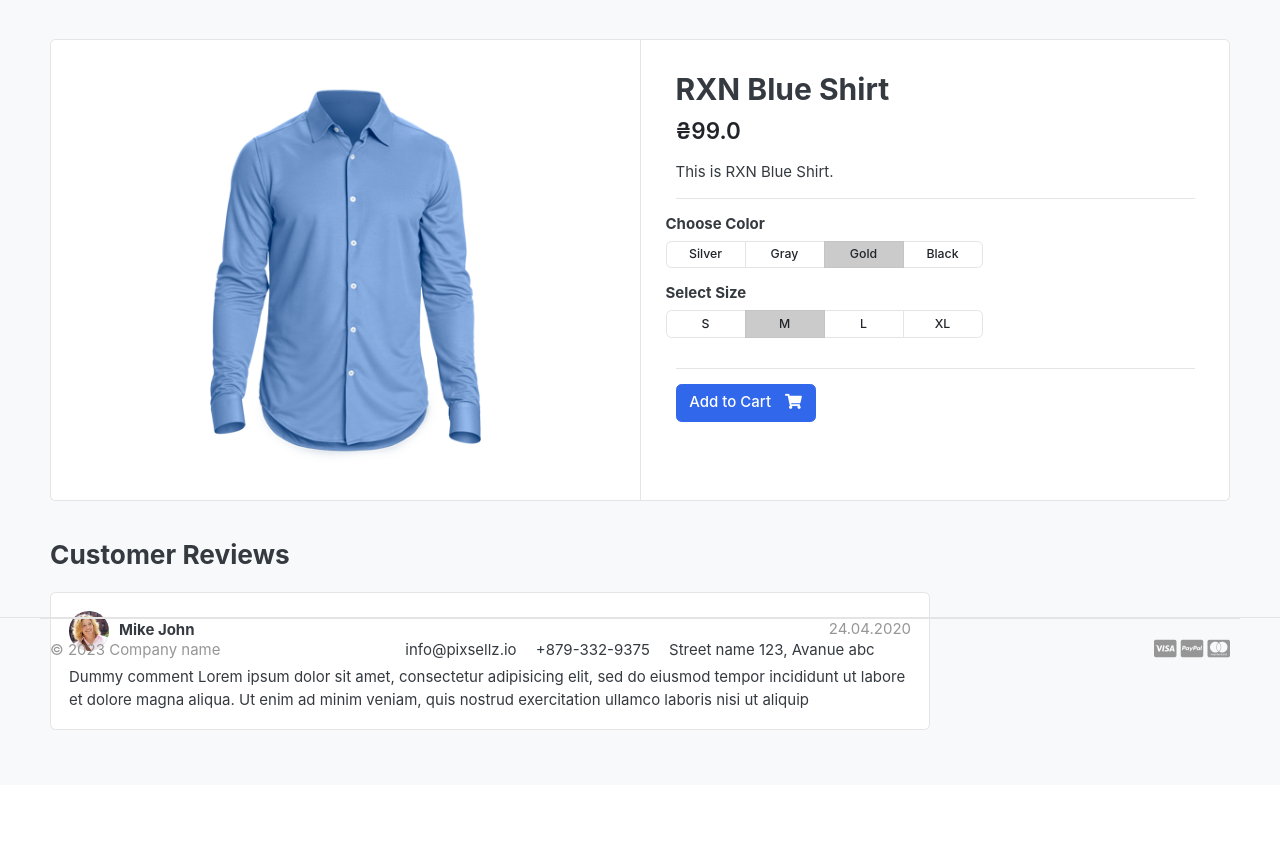
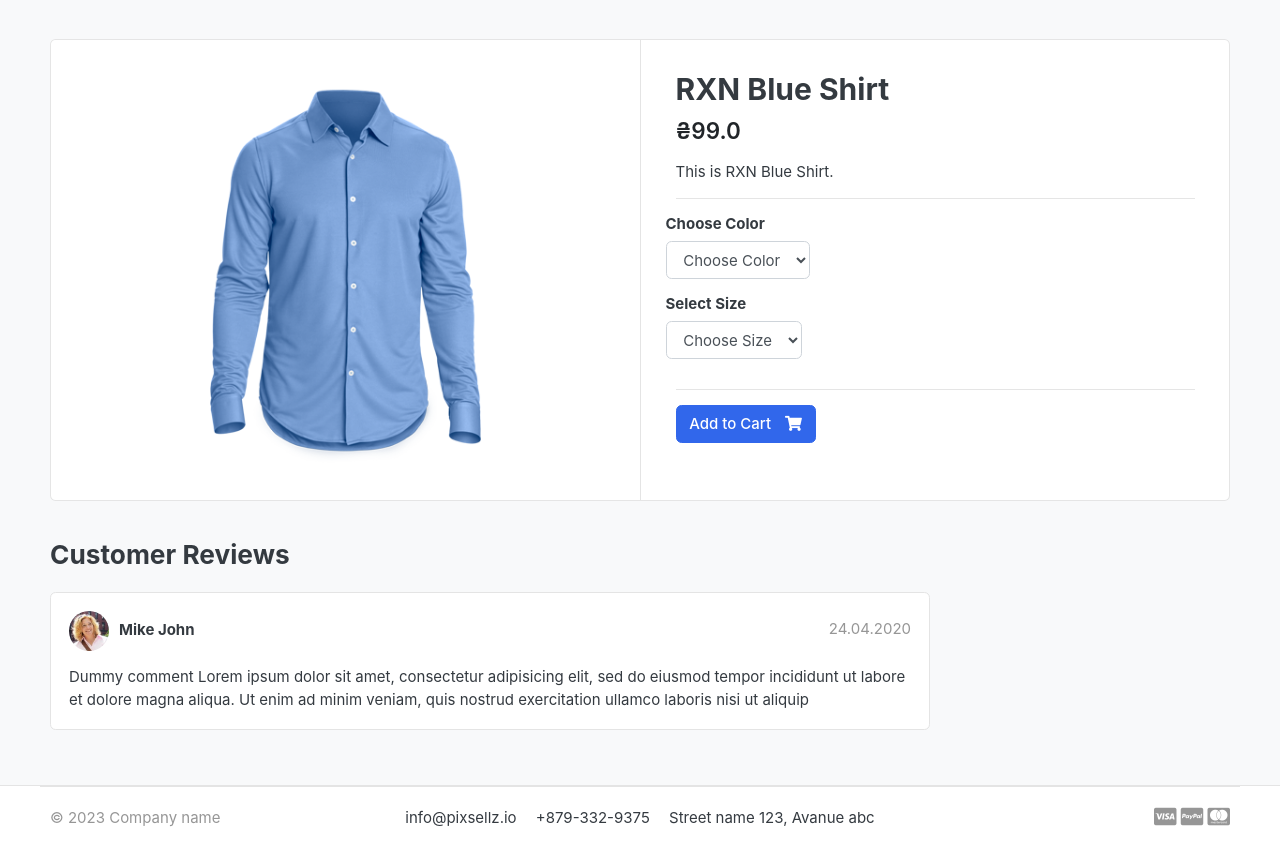
Before and after one commit to ilkravchenko/GreatKart-Ecommerce, a Django app: a page that uses templates/includes/footer.html in a window 1280 px wide. Shown: the part 119-969 px from the top of the page. Before the commit the page ends 849 px from the top, so only its background shows below. Run offline with Django 4.2, Linux system fonts and the light colour scheme; data comes from the database, SQL or seed files in the repository; both versions use the stored data as it was after the commit; some libraries are stand-ins or nearby versions; some web fonts are replaced.

Commit message:
Create Variation Model for Products and make it functional

```diff
--- a/carts/models.py
+++ b/carts/models.py
@@ -1,5 +1,5 @@
 from django.db import models
-from store.models import Product
+from store.models import Product, Variation
 
 # Create your models here.
 class Cart(models.Model):
@@ -13,6 +13,7 @@ class Cart(models.Model):
 
 class CartItem(models.Model):
     product = models.ForeignKey(Product, on_delete=models.CASCADE)
+    variations = models.ManyToManyField(Variation, blank=True)
     cart = models.ForeignKey(Cart, on_delete=models.CASCADE)
     quantity = models.IntegerField()
     is_active = models.BooleanField(default=True)
@@ -23,4 +24,4 @@ class CartItem(models.Model):
 
 
     def __str__(self):
-        return self.product
+        return self.product.product_name
--- a/carts/views.py
+++ b/carts/views.py
@@ -1,6 +1,6 @@
 from django.shortcuts import render, redirect, get_object_or_404
 from .models import Cart, CartItem
-from store.models import Product
+from store.models import Product, Variation
 from django.core.exceptions import ObjectDoesNotExist
 
 # Create your views here.
@@ -15,6 +15,20 @@ def _cart_id(request):
 
 def add_cart(request, product_id):
     product = Product.objects.get(id=product_id) # get the product
+    product_variation = []
+
+    if request.method == 'POST':
+        for item in request.POST:
+            key = item
+            value = request.POST[key]
+
+            try:
+                variation = Variation.objects.get(product=product, variation_category__iexact=key, variation_value__iexact=value)
+                product_variation.append(variation)
+            except:
+                pass
+
+
     try:
         cart = Cart.objects.get(cart_id=_cart_id(request)) # get the cart using the cart_id present in the session
     except Cart.DoesNotExist:
--- a/store/models.py
+++ b/store/models.py
@@ -22,3 +22,32 @@ class Product(models.Model):
 
     def __str__(self):
         return self.product_name
+
+
+variation_category_choice = (
+    ('color', 'color'),
+    ('size', 'size'),
+)
+
+
+class VariationManager(models.Manager):
+    def colors(self):
+        return super(VariationManager, self).filter(variation_category='color', is_active=True)
+
+    def sizes(self):
+        return super(VariationManager, self).filter(variation_category='size', is_active=True)
+
+
+class Variation(models.Model):
+    product = models.ForeignKey(Product, on_delete=models.CASCADE)
+    variation_category = models.CharField(max_length=100, choices=variation_category_choice)
+    variation_value = models.CharField(max_length=100)
+    is_active = models.BooleanField(default=True)
+    created_date = models.DateTimeField(auto_now=True)
+
+
+    objects = VariationManager()
+
+
+    def __str__(self):
+        return self.variation_value
--- a/store/templates/store/product_detail.html
+++ b/store/templates/store/product_detail.html
@@ -19,6 +19,9 @@
     </article> <!-- gallery-wrap .end// -->
             </aside>
             <main class="col-md-6 border-left">
+
+    <form action="{% url 'add_cart' single_product.id %}" method="POST">
+        {% csrf_token %}
         <article class="content-body">
 
         <h2 class="title">{{ single_product.product_name }}</h2>
@@ -34,39 +37,23 @@
             <div class="row">
                 <div class="item-option-select">
                     <h6>Choose Color</h6>
-                <div class="btn-group btn-group-sm btn-group-toggle" data-toggle="buttons">
-                  <label class="btn btn-light">
-                    <input type="radio" name="radio_color"> Silver
-                  </label>
-                  <label class="btn btn-light">
-                    <input type="radio" name="radio_color" > Gray
-                  </label>
-                  <label class="btn btn-light active">
-                    <input type="radio" name="radio_color checked"> Gold
-                  </label>
-                  <label class="btn btn-light">
-                    <input type="radio" name="radio_color"> Black
-                  </label>
-                </div>
+                    <select name="color" class="form-control" required>
+                        <option value="" disabled selected>Choose Color</option>
+                        {% for i in single_product.variation_set.colors %}
+                        <option value="{{ i.variation_value | lower }}">{{ i.variation_value | capfirst }}</option>
+                        {% endfor %}
+                    </select>
                 </div>
             </div> <!-- row.// -->
             <div class="row">
                 <div class="item-option-select">
                     <h6>Select Size</h6>
-                <div class="btn-group btn-group-sm btn-group-toggle" data-toggle="buttons">
-                  <label class="btn btn-light">
-                    <input type="radio" name="radio_color"> S
-                  </label>
-                  <label class="btn btn-light active">
-                    <input type="radio" name="radio_color" checked> M
-                  </label>
-                  <label class="btn btn-light">
-                    <input type="radio" name="radio_color"> L
-                  </label>
-                  <label class="btn btn-light">
-                    <input type="radio" name="radio_color"> XL
-                  </label>
-                </div>
+                    <select name="size" class="form-control">
+                        <option value="" disabled selected>Choose Size</option>
+                        {% for i in single_product.variation_set.sizes %}
+                            <option value="{{ i.variation_value | lower}}">{{ i.variation_value | upper }}</option>
+                        {% endfor %}
+                    </select>
                 </div>
             </div> <!-- row.// -->
             <hr>
@@ -77,10 +64,11 @@
                     <a href="#" class="btn  btn-success"> <span class="text">Added to Cart</span> <i class="fas fa-check"></i>  </a>
                     <a href="{% url 'cart' %}" class="btn  btn-outline-primary"> <span class="text">View Cart</span> <i class="fas fa-eye"></i>  </a>
                 {% else %}
-                <a href="{% url 'add_cart' single_product.id %}" class="btn  btn-primary"> <span class="text">Add to Cart</span> <i class="fas fa-shopping-cart"></i>  </a>
+                    <button type="submit" class="btn  btn-primary"> <span class="text">Add to Cart</span> <i class="fas fa-shopping-cart"></i>  </button>
                 {% endif %}
             {% endif %}
         </article> <!-- product-info-aside .// -->
+    </form>
             </main> <!-- col.// -->
         </div> <!-- row.// -->
     </div> <!-- card.// -->
--- a/templates/includes/footer.html
+++ b/templates/includes/footer.html
@@ -1,7 +1,7 @@
 {% load static %}
 
 <!-- ========================= FOOTER ========================= -->
-<footer class="section-footer border-top" style="position:fixed; left:0; bottom:0; width:100%;">
+<footer class="section-footer border-top">
 	<div class="container">
 		<section class="footer-bottom border-top row">
 			<div class="col-md-2">
```
Also changed, not shown: carts/admin.py (+11 -2 lines), store/admin.py (+9 -1 lines), carts/migrations/0002_cartitem_variations.py (added), db.sqlite3, store/migrations/0002_variation.py (added). Lines whose indentation alone changed are shown as unchanged.
